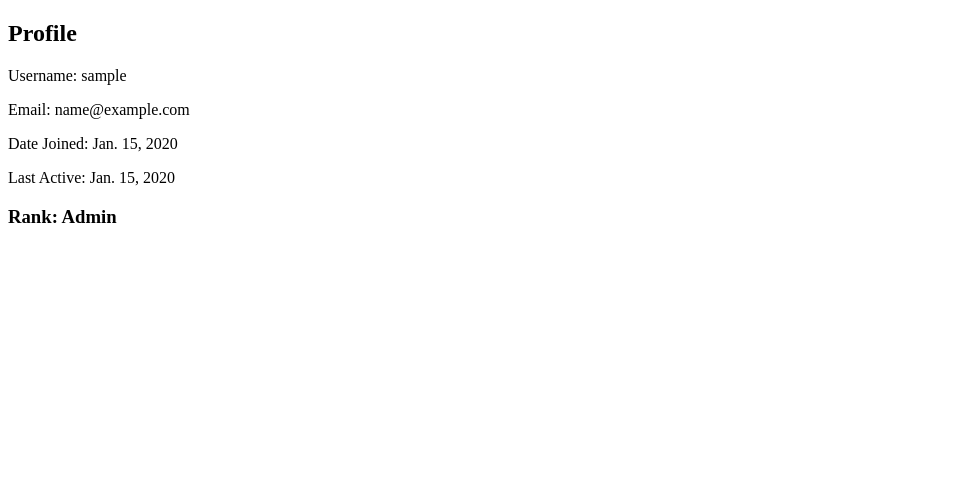
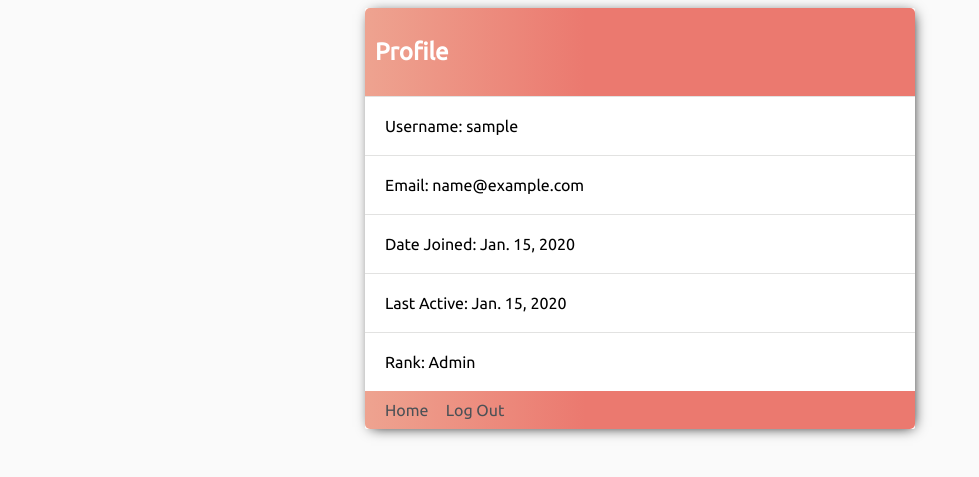
Before and after one commit to glitchharsh/custom-user-django, a Django app: page /accounts/profile/ in a window 1280 px wide. Shown: the top 477 px of the page, without its empty margins (0-979 px from the left). Run offline with Django 4.2, Linux system fonts and the light colour scheme; a user stored in the database is signed in; tables that the repository leaves empty hold one stand-in row (values such as "Sample post").

Commit message:
added styling to templates

```diff
--- a/accounts/views.py
+++ b/accounts/views.py
@@ -28,7 +28,7 @@ class UsernameOrEmailUserSignUpView(CreateView):
     success_url = reverse_lazy("login")
     template_name = "registration/signup.html"
 
-class ProfileView(DetailView, LoginRequiredMixin):
+class ProfileView(LoginRequiredMixin, DetailView):
     model_class = get_user_model()
     template_name = 'profile.html'
 
--- a/templates/base.html
+++ b/templates/base.html
@@ -3,11 +3,150 @@
 <head>
   <meta charset="utf-8">
   <title>{% block title %}Django Auth{% endblock %}</title>
+  <link rel="preconnect" href="https://fonts.googleapis.com">
+    <link rel="preconnect" href="https://fonts.gstatic.com" crossorigin>
+    <link href="https://fonts.googleapis.com/css2?family=Ubuntu&display=swap" rel="stylesheet">
+    <style>
+        body {
+            background-color: #fafafa;
+            font-family: Ubuntu, sans-serif;
+        }
+
+        .container {
+            max-width: 550px;
+            margin: auto;
+            background-color: white;
+            border-radius: 2px;
+            box-shadow: 2px 2px 13px -4px black;
+        }
+
+        .header-bar {
+            display: flex;
+            justify-content: space-between;
+            color: white;
+            padding: 10px;
+            border-radius: 5px 5px 0 0;
+            background: linear-gradient(90deg, #EEA390 0%, #EB796F 40%, #EB796F 100%);
+        }
+
+        .header-bar a {
+            color: white;
+            text-decoration: none;
+        }
+
+        .header-bar a:hover {
+            color: purple;
+        }
+
+        .footer-bar {
+            display: flex;
+            justify-content: space-between;
+            flex-direction: column;
+            color: white;
+            padding: 10px;
+            border-radius: 0 0 5px 5px;
+            background: linear-gradient(90deg, #EEA390 0%, #EB796F 40%, #EB796F 100%);
+        }
+
+        .footer-bar a {
+            color: white;
+            text-decoration: none;
+        }
+
+        .footer-bar a:hover {
+            color: purple;
+        }
+
+        .detail{
+            margin: 10px;
+        }
+
+        .task-wrapper {
+            display: flex;
+            align-items: center;
+            justify-content: space-between;
+            padding: 20px;
+            background-color: white;
+            border-top: 1px solid rgb(226, 226, 225);
+        }
+
+        .task-items-wrapper h3 {
+            padding: 10px 10px;
+            color: rgb(87, 87, 87);
+        }
+
+        .task-title {
+            display: flex;
+        }
+
+        .task-title a {
+            text-decoration: none;
+            color: #4b5156;
+            margin-left: 10px;
+        }
+
+        .task-complete-icon {
+            height: 20px;
+            width: 20px;
+            background-color: rgb(184, 184, 184);
+            border-radius: 50%;
+        }
+
+        .task-incomplete-icon {
+            height: 20px;
+            width: 20px;
+            background-color: greenyellow;
+            border-radius: 50%;
+        }
+
+        .delete-icon {
+            text-decoration: none;
+            font-weight: 900;
+            color: tomato;
+            font-size: 22px;
+            line-height: 0;
+        }
+
+        input[type=text],
+        input[type=password],
+        input[type=email],
+        textarea {
+            border: 1px solid tomato;
+            border-radius: 5px;
+            padding: 10px;
+            width: 90%;
+        }
+
+        label {
+            padding-top: 10px !important;
+            display: block;
+        }
+
+        .button {
+            border: 1px solid tomato;
+            background-color: #FAFAFA;
+            color: tomato;
+            padding: 10px;
+            font-size: 14px;
+            border-radius: 5px;
+            cursor: pointer;
+            text-decoration: none;
+        }
+
+        .button:hover {
+            background-color: #EB796F;
+            color: white;
+        }
+
+        .form-body {
+            padding: 20px;
+        }
+    </style>
 </head>
 <body>
-  <main>
+    <div class="container">
     {% block content %}
     {% endblock %}
-  </main>
+    </div>
 </body>
 </html>
--- a/templates/profile.html
+++ b/templates/profile.html
@@ -3,16 +3,52 @@
 {% block title %}Profile{% endblock title %}
 
 {% block content %}
-<h2>Profile</h2>
-<p>Username: {{user.username}}</p>
-<p>Email: {{user.email}}</p>
-<p>Date Joined: {{user.date_joined.date}}</p>
-<p id="last-active">Last Active: {{user.last_login.date}}</p>
+<div class="header-bar">
+    <h2>Profile</h2>
+</div>
 
-{% if user.is_superuser %}
-    <h3>Rank: Admin</h3>
-{% elif user.is_staff %}
-    <h3>Rank: Staff</h3>
-{% endif %}
+<div class="task-list-wrapper">
+    <div class="task-wrapper">
+        <div class="task-title">
+            Username: {{user.username}}
+        </div>
+    </div>
+    <div class="task-wrapper">
+        <div class="task-title">
+            Email: {{user.email}}
+        </div>
+    </div>
+    <div class="task-wrapper">
+        <div class="task-title">
+            Date Joined: {{user.date_joined.date}}
+        </div>
+    </div>
+    <div class="task-wrapper">
+        <div class="task-title">
+            Last Active: {{user.last_login.date}}
+        </div>
+    </div>
+    {% if user.is_superuser %}
+    <div class="task-wrapper">
+        <div class="task-title">
+            Rank: Admin
+        </div>
+    </div>
+    {% elif user.is_staff %}
+    <div class="task-wrapper">
+        <div class="task-title">
+            Rank: Staff
+        </div>
+    </div>
+    {% endif %}
+
+</div>
+
+<div class="footer-bar">
+    <div class="task-title">
+        <a href="{% url 'welcome' %}"> Home</a> &nbsp;&nbsp;
+        <a href="{% url 'logout' %}">Log Out</a>
+    </div>
+</div>
 
 {% endblock content %}
```
Also changed, not shown: templates/registration/login.html (+17 -6 lines), templates/registration/signup.html (+15 -6 lines), templates/welcome.html (+37 -7 lines).
